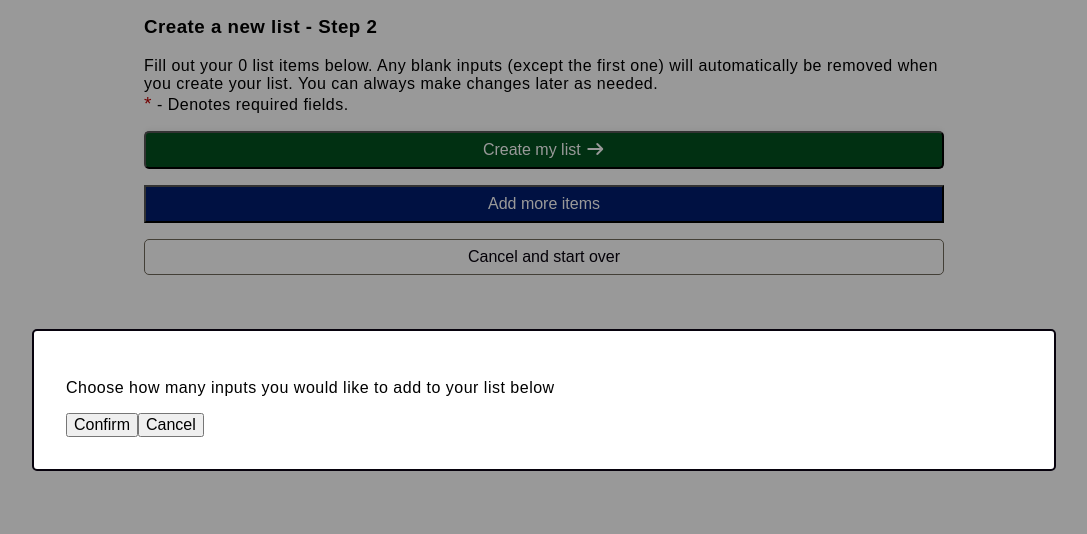
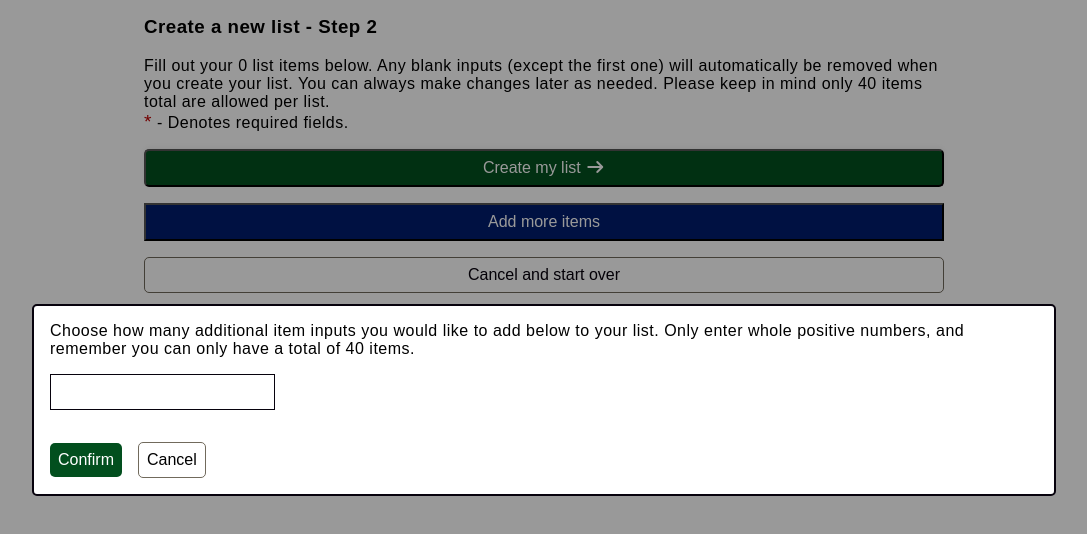
Before and after one commit to CoderAJ7470/LISTR, a Next.js app: page /create-list/step-2 in a window 1280 px wide. Both pictures are taken after a click on the button "Add more items". Shown: the top 534 px of the page, without its empty margins (96-1183 px from the left). Built offline with nearby package versions, Linux system fonts and the light colour scheme.

Commit message:
Continued working on the add more items modal that opens when the user clicks the Add More Items button
This is so that the user can add more inputs in the Step 2 form

Added error checking for erroneous user input in the modal

Additional inputs working correctly now

```diff
--- a/app/create-list/step-1/page.tsx
+++ b/app/create-list/step-1/page.tsx
@@ -61,7 +61,7 @@ const CreateListStep1 = () => {
     const value = e.target.value;
     setNumberOfItemsInput(value);
 
-    if (numberOfItemsError && numberOfItemsInput !== '') {
+    if (numberOfItemsError && value !== '') {
       setNumberOfItemsError('');
     }
   };
--- a/app/create-list/step-2/page.tsx
+++ b/app/create-list/step-2/page.tsx
@@ -19,6 +19,18 @@ const CreateListStep2 = () => {
 
   // First input-specific error (required)
   const [firstItemError, setFirstItemError] = useState('');
+
+  /**
+   * Add more item inputs for the user to fill and complete creating their list
+   *
+   * @param amount - The number of additional item inputs the user wants to create their list
+   * @returns  - just exits the function if the user enters a negative integer or non-integer
+   */
+  const handleConfirmAddMoreItems = (amount: number) => {
+    if (!Number.isInteger(amount) || amount < 1) return;
+
+    setItems((prev) => [...prev, ...Array.from({ length: amount }, () => '')]);
+  };
 
   const handleSubmit = (e: React.FormEvent<HTMLFormElement>) => {
     e.preventDefault();
@@ -95,9 +107,10 @@ const CreateListStep2 = () => {
       <h3>Create a new list - Step 2</h3>
 
       <p>
-        Fill out your {numberOfItems} list items below. Any blank inputs (except
+        Fill out your {items.length} list items below. Any blank inputs (except
         the first one) will automatically be removed when you create your list.
-        You can always make changes later as needed. <br />
+        You can always make changes later as needed. Please keep in mind only 40
+        items total are allowed per list. <br />
         <span className='required-asterisks'>*</span> - Denotes required fields.
       </p>
 
@@ -130,6 +143,7 @@ const CreateListStep2 = () => {
       <AddMoreInputsModal
         showAddMoreInputsModal={openMoreItems}
         setModalOpen={setOpenMoreItems}
+        onConfirm={handleConfirmAddMoreItems}
       />
     </div>
   );
--- a/src/components/AddMoreInputsModal.tsx
+++ b/src/components/AddMoreInputsModal.tsx
@@ -1,3 +1,4 @@
+import { useState } from 'react';
 // import { useCreateListForm } from '../../app/context/CreateListFormContext';
 
 import '../styles/addMoreInputsModal.scss';
@@ -5,12 +6,17 @@ import '../styles/addMoreInputsModal.scss';
 interface AddMoreInputsModalPropTypes {
   showAddMoreInputsModal: boolean;
   setModalOpen: (isOpen: boolean) => void;
+  onConfirm: (amount: number) => void;
 }
 
 const AddMoreInputsModal = ({
   showAddMoreInputsModal,
   setModalOpen,
+  onConfirm,
 }: AddMoreInputsModalPropTypes) => {
+  const [value, setValue] = useState('');
+  const [error, setError] = useState('');
+
   return (
     showAddMoreInputsModal && (
       <section
@@ -21,12 +27,57 @@ const AddMoreInputsModal = ({
           className='add-more-inputs-modal'
           onClick={(e) => e.stopPropagation()} // prevent modal click from closing
         >
-          <p>Choose how many inputs you would like to add to your list below</p>
+          <p>
+            Choose how many additional item inputs you would like to add below
+            to your list. Only enter whole positive numbers, and remember you
+            can only have a total of 40 items.
+          </p>
 
-          <button className='confirm-additional-inputs'>Confirm</button>
+          <input
+            type='number'
+            inputMode='numeric'
+            pattern='[0-9]*'
+            min='1'
+            step='1'
+            className='add-additional-items-input'
+            value={value}
+            onChange={(e) => {
+              setValue(e.target.value);
+              setError('');
+            }}
+          />
+          <span
+            className={`additional-inputs-error-message ${!error ? 'error-hidden' : ''}`}
+          >
+            {error}
+          </span>
+
+          <button
+            className='confirm-additional-inputs'
+            onClick={() => {
+              const amount = Number(value);
+
+              if (!Number.isInteger(amount) || amount < 1) {
+                setError('Enter a valid number (1 or more)');
+                return;
+              }
+
+              setError('');
+              onConfirm(amount);
+              setModalOpen(false);
+              setValue('');
+            }}
+          >
+            Confirm
+          </button>
+
           <button
             className='close-add-more-inputs-modal'
-            onClick={() => setModalOpen(false)}
+            onClick={() => {
+              setModalOpen(false);
+              setError('');
+              setValue('');
+            }}
           >
             Cancel
           </button>
--- a/src/styles/addMoreInputsModal.scss
+++ b/src/styles/addMoreInputsModal.scss
@@ -2,8 +2,8 @@
   position: fixed;
   top: 0;
   left: 0;
-  width: 100vw;
-  height: 100vh;
+  width: 100%;
+  height: 100%;
   display: flex;
   justify-content: center;
   align-items: center;
@@ -15,6 +15,45 @@
     background: var(--white);
     border: 2px solid var(--off-black);
     border-radius: 5px;
-    padding: 2rem;
+    padding: 1rem;
+
+    & p {
+      margin-top: 0;
+    }
+
+    & .add-additional-items-input {
+      border: 1px solid var(--off-black);
+      padding: 0.5rem;
+    }
+
+    & .confirm-additional-inputs {
+      color: var(--white);
+      background-color: var(--action-color-green);
+      padding: 0.5rem;
+      border: none;
+      border-radius: 5px;
+      margin-right: 1rem;
+    }
+
+    & .close-add-more-inputs-modal {
+      background-color: var(--white);
+      padding: 0.5rem;
+      border: 1px solid var(--dark-beige);
+      border-radius: 5px;
+    }
+
+    & .additional-inputs-error-message {
+      display: block;
+      min-height: 1rem;
+      color: var(--required-or-warning);
+      border-radius: 4px;
+      margin-top: 0.5rem;
+      margin-bottom: 0.5rem;
+      font-size: 0.875rem;
+    }
+
+    & .error-hidden {
+      visibility: hidden;
+    }
   }
 }
```
